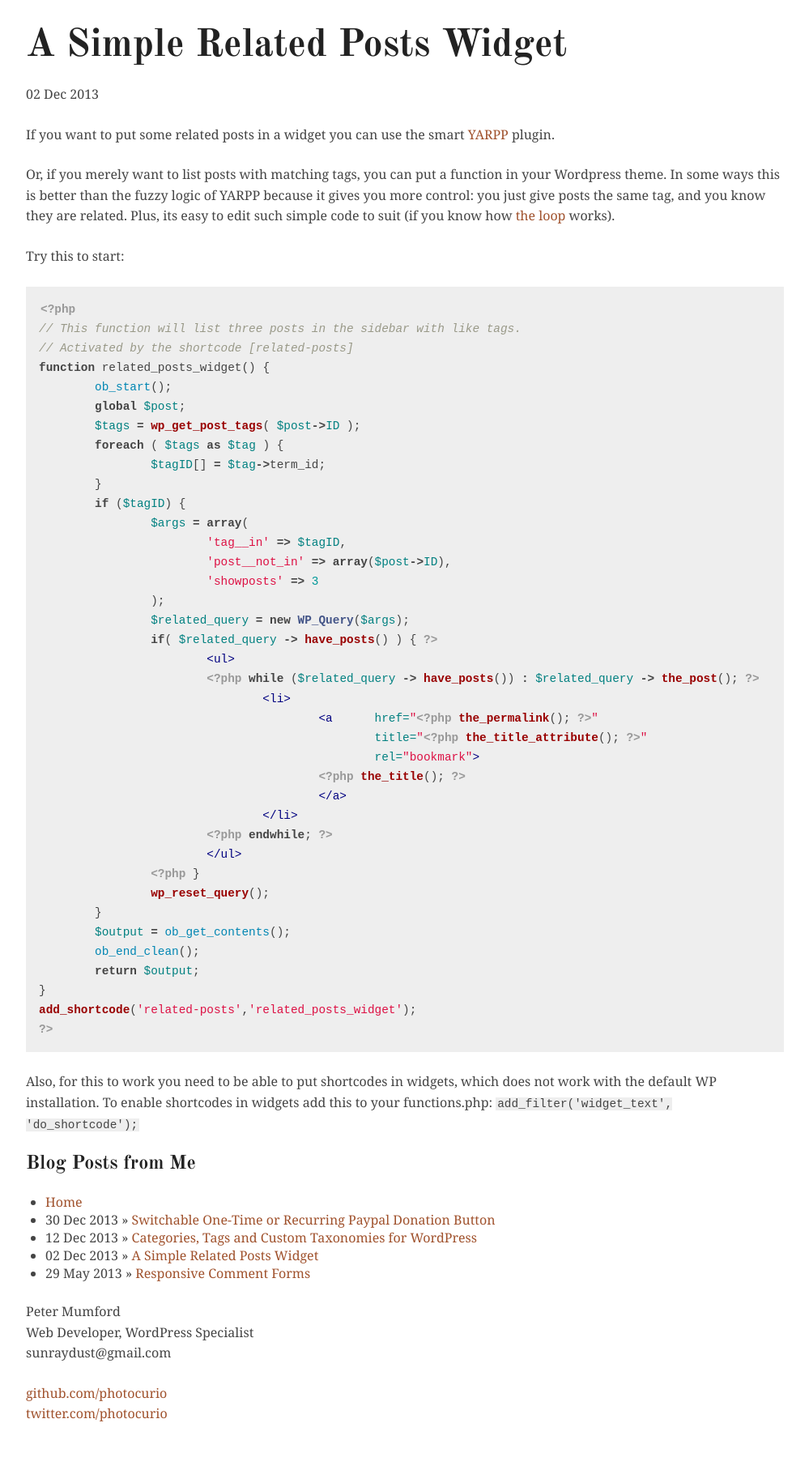
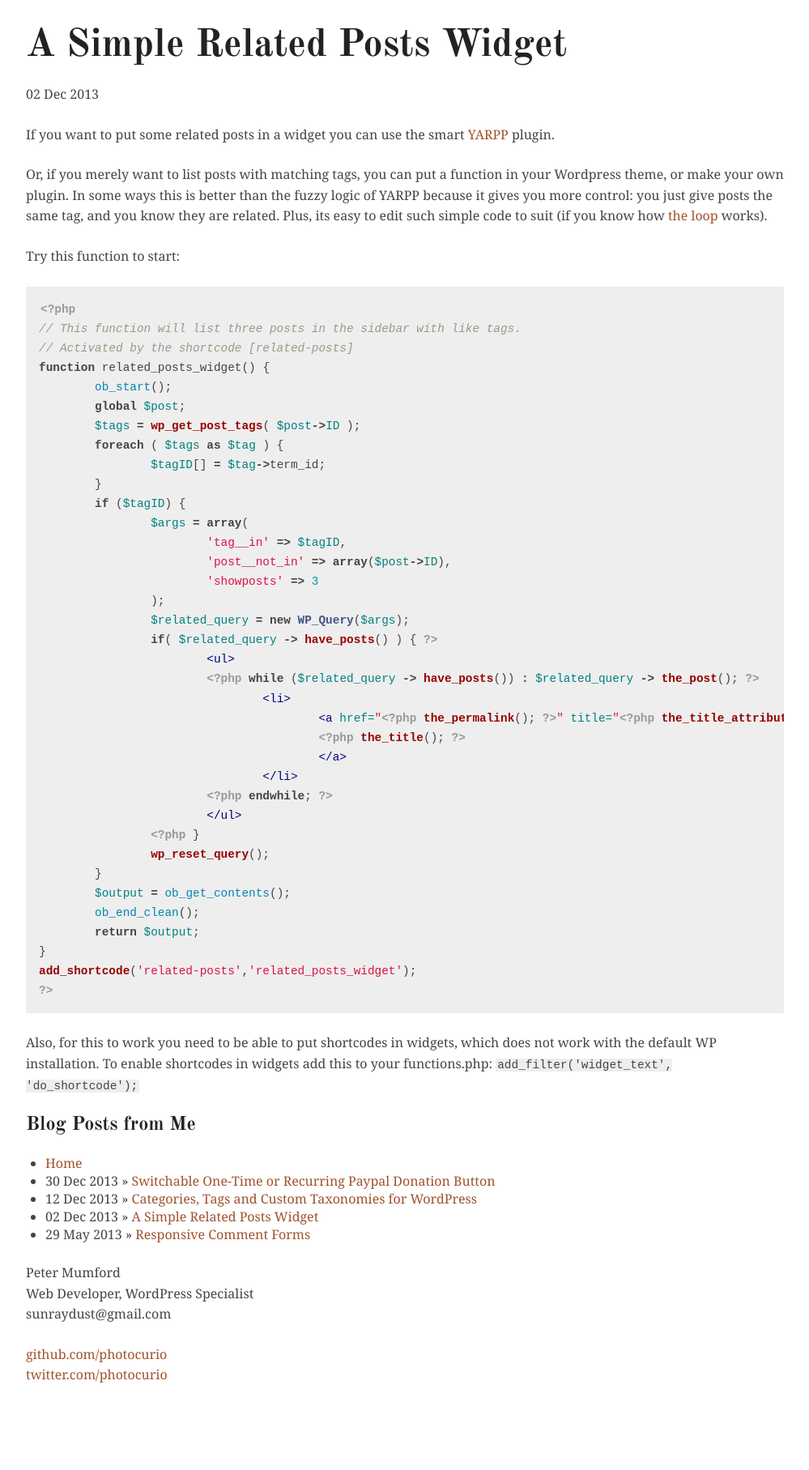
Before and after one commit to photocurio/photocurio.github.io, a Jekyll site: the page built from _posts/2013-12-2-simple-related-posts-widget.md, in a window 1280 px wide. Shown: the whole page at 81% size, without its empty margins (140-1139 px from the left). Built offline with Jekyll 4.4.1, drawn with Linux system fonts in a browser that asks for light colours; Markdown is read by kramdown in place of the engine named in the settings; after the commit the page ends 1767 px from its top, so only the background shows below that.

Commit message:
typo
Signed-off-by: peter mumford <peter@topheavypilesofbooks.com>

```diff
--- a/_posts/2013-12-2-simple-related-posts-widget.md
+++ b/_posts/2013-12-2-simple-related-posts-widget.md
@@ -7,9 +7,9 @@ categories: wordpress
 
 If you want to put some related posts in a widget you can use the smart <a href="http://wordpress.org/plugins/yet-another-related-posts-plugin/">YARPP</a> plugin.
 
-Or, if you merely want to list posts with matching tags, you can put a function in your Wordpress theme. In some ways this is better than the fuzzy logic of YARPP because it gives you more control: you just give posts the same tag, and you know they are related. Plus, its easy to edit such simple code to suit (if you know how <a href="http://codex.wordpress.org/The_Loop">the loop</a> works).
+Or, if you merely want to list posts with matching tags, you can put a function in your Wordpress theme, or make your own plugin. In some ways this is better than the fuzzy logic of YARPP because it gives you more control: you just give posts the same tag, and you know they are related. Plus, its easy to edit such simple code to suit (if you know how <a href="http://codex.wordpress.org/The_Loop">the loop</a> works).
 
-Try this to start:
+Try this function to start:
 {% highlight php %}
 <?php
 // This function will list three posts in the sidebar with like tags.
@@ -32,9 +32,7 @@ function related_posts_widget() {
 			<ul>
 			<?php while ($related_query -> have_posts()) : $related_query -> the_post(); ?>
 				<li>
-					<a	href="<?php the_permalink(); ?>"
-						title="<?php the_title_attribute(); ?>"
-						rel="bookmark">
+					<a href="<?php the_permalink(); ?>" title="<?php the_title_attribute(); ?>" rel="bookmark">
 					<?php the_title(); ?>
 					</a>
 				</li>
```
Also changed, not shown: 2 other files.
